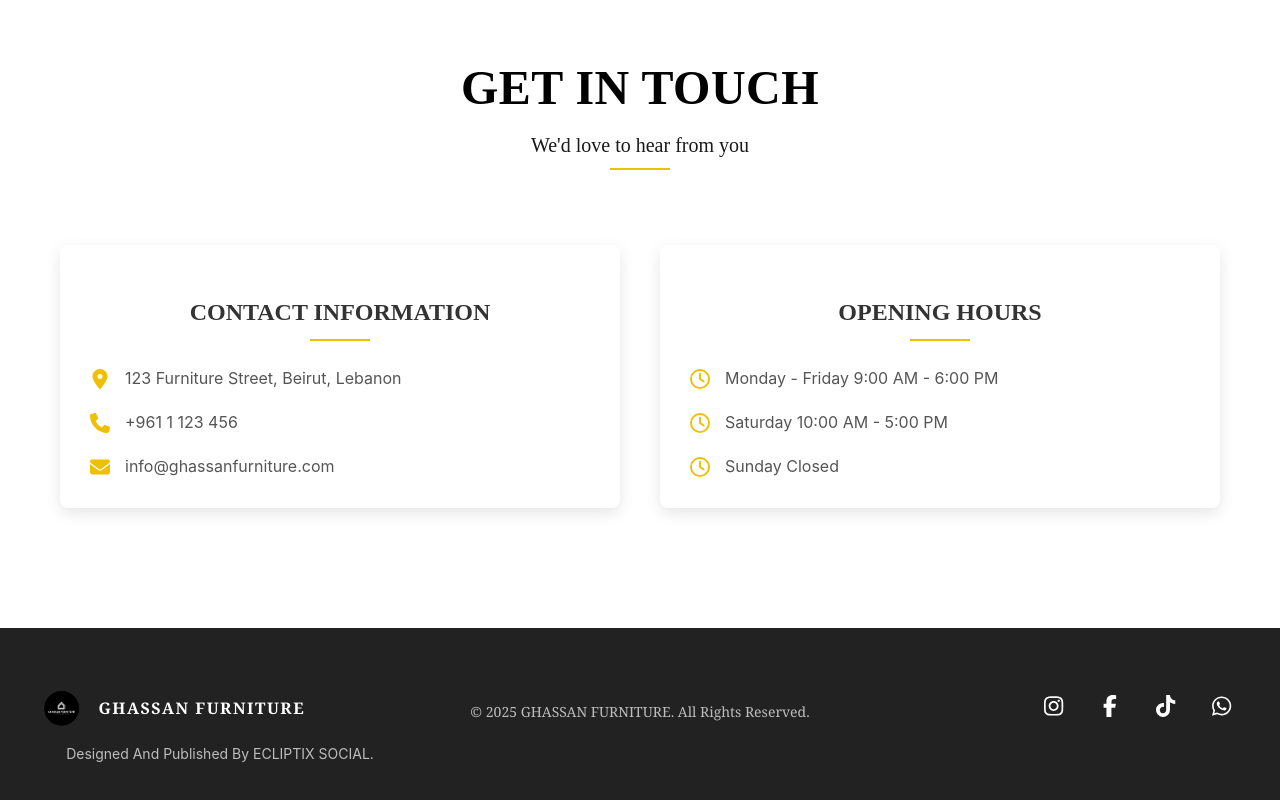
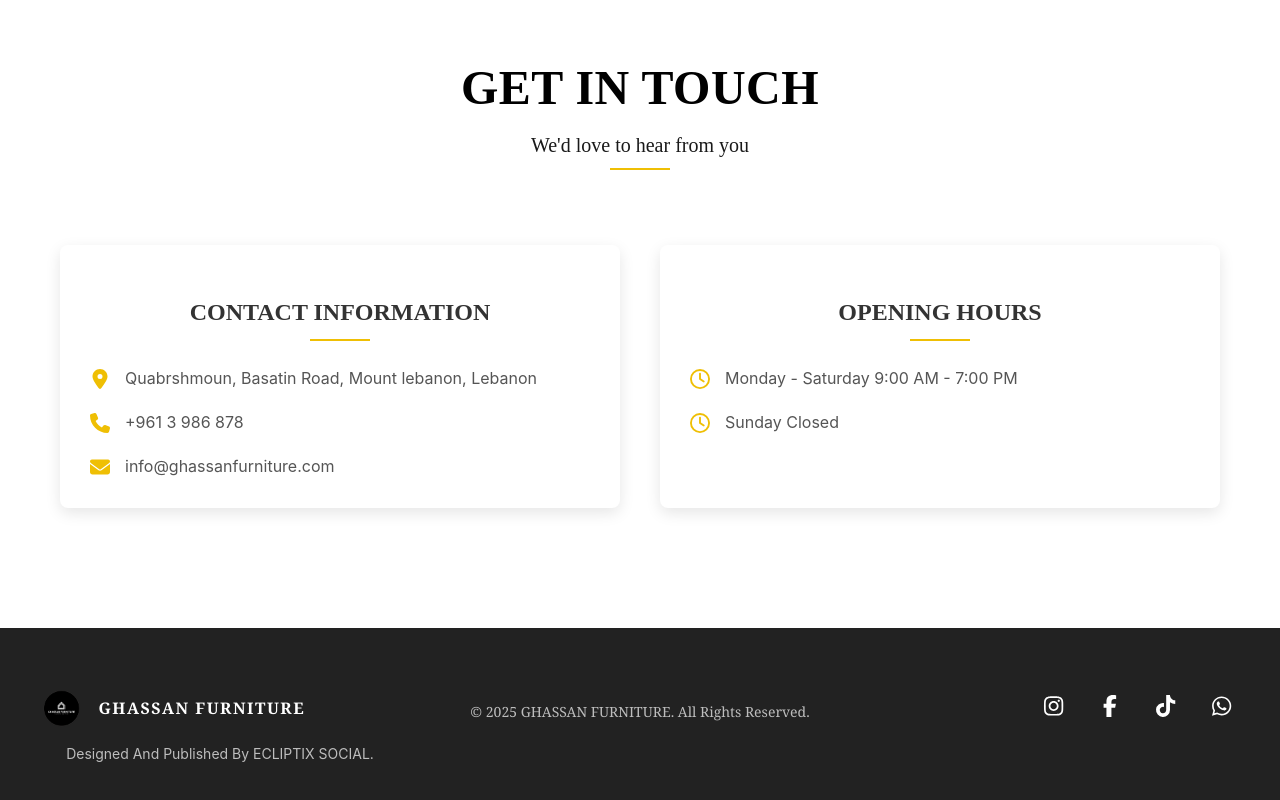
Before and after one commit to ashrafshaar1/ghassan-web, a React (Vite) app: page / in a window 1280 px wide. Shown: the part 5951-6751 px from the top of the page. Built offline with nearby package versions, Linux system fonts and the light colour scheme.

Commit message:
bug fixes

```diff
--- a/src/components/ContactSection.jsx
+++ b/src/components/ContactSection.jsx
@@ -23,11 +23,11 @@
           <div className="contact-details">
             <div className="contact-item">
               <FontAwesomeIcon icon={faMapMarkerAlt} className="contact-icon" />
-              <p>123 Furniture Street, Beirut, Lebanon</p>
+              <p>Quabrshmoun, Basatin Road, Mount lebanon, Lebanon</p>
             </div>
             <div className="contact-item">
               <FontAwesomeIcon icon={faPhone} className="contact-icon" />
-              <p>+961 1 123 456</p>
+              <p>+961 3 986 878</p>
             </div>
             <div className="contact-item">
               <FontAwesomeIcon icon={faEnvelope} className="contact-icon" />
@@ -42,11 +42,7 @@
           <div className="contact-details">
             <div className="contact-item">
               <FontAwesomeIcon icon={faClock} className="contact-icon" />
-              <p>Monday - Friday 9:00 AM - 6:00 PM</p>
-            </div>
-            <div className="contact-item">
-              <FontAwesomeIcon icon={faClock} className="contact-icon" />
-              <p>Saturday 10:00 AM - 5:00 PM</p>
+              <p>Monday - Saturday 9:00 AM - 7:00 PM</p>
             </div>
             <div className="contact-item">
               <FontAwesomeIcon icon={faClock} className="contact-icon" />
--- a/src/components/Footer.jsx
+++ b/src/components/Footer.jsx
@@ -22,16 +22,16 @@
           <p>&copy; <span>{currentYear}</span> GHASSAN FURNITURE. All Rights Reserved.</p>
         </div>
         <div className="footer-social">
-          <a href="https://instagram.com" target="_blank" rel="noopener noreferrer">
+          <a href="https://instagram.com/ghassanfurniture" target="_blank" rel="noopener noreferrer">
             <FontAwesomeIcon icon={faInstagram} className="social-icon" />
           </a>
-          <a href="https://facebook.com" target="_blank" rel="noopener noreferrer">
+          <a href="https://facebook.com/ghassanfurniture1" target="_blank" rel="noopener noreferrer">
             <FontAwesomeIcon icon={faFacebookF} className="social-icon" />
           </a>
-          <a href="https://tiktok.com" target="_blank" rel="noopener noreferrer">
+          <a href="https://tiktok.com/@ghassan.furniture" target="_blank" rel="noopener noreferrer">
             <FontAwesomeIcon icon={faTiktok} className="social-icon" />
           </a>
-          <a href="https://whatsapp.com" target="_blank" rel="noopener noreferrer">
+          <a href="https://wa.me/9613986878" target="_blank" rel="noopener noreferrer">
             <FontAwesomeIcon icon={faWhatsapp} className="social-icon" />
           </a>
         </div>
```
